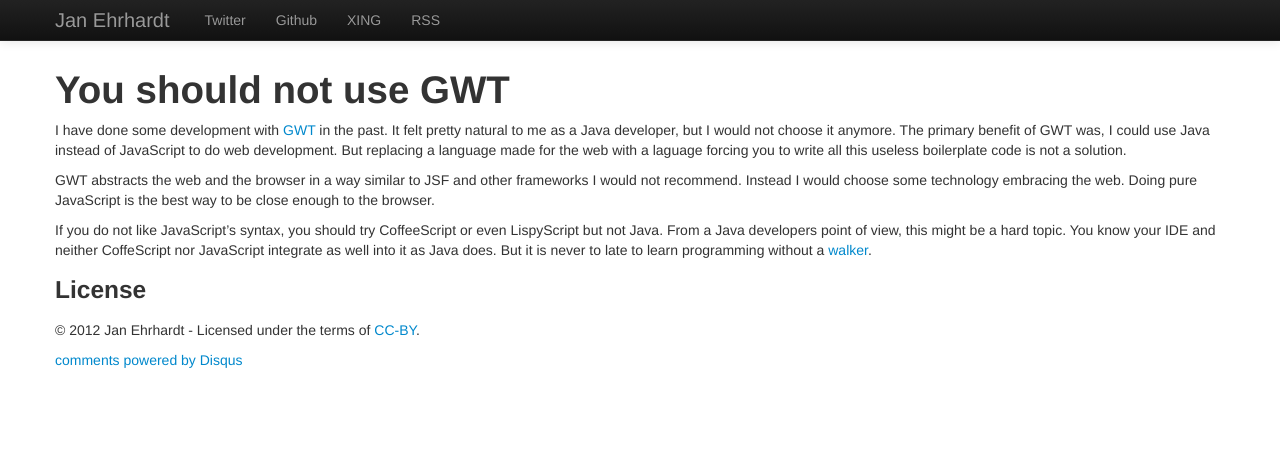
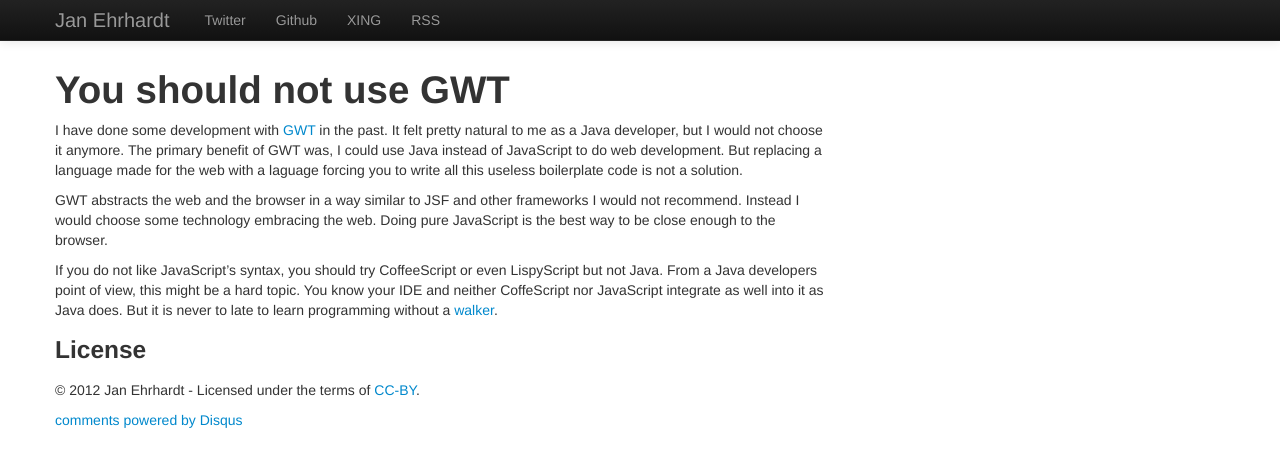
Before and after one commit to jehrhardt/jehrhardt.github.io, a Jekyll site: the page built from _posts/2012-10-23-you-should-not-use-gwt.markdown, in a window 1280 px wide. Shown: the top 467 px of the page. Built offline with Jekyll 4.4.1, drawn with Linux system fonts in a browser that asks for light colours; nearby versions of some CDN libraries; Markdown is read by kramdown in place of the engine named in the settings; comment, search, counter and statistics services are not loaded.

Commit message:
Introduce two column layout - #19
The width was already limited, but the content's
width was to large by default. A simple two column
layout limits the width of the article itself.

```diff
--- a/_layouts/post.html
+++ b/_layouts/post.html
@@ -1,11 +1,14 @@
 ---
 layout: default
 ---
-<article>
+<div class="row">
+  <article class="span8">
     <header>
       <h1>{{ page.title }}</h1>
     </header>
     {{ content }}
-</article>
     <div id="disqus_thread"></div>
     <a href="http://disqus.com" class="dsq-brlink">comments powered by <span class="logo-disqus">Disqus</span></a>
+  </article>
+  <aside class="span4"></aside>
+</div>
```
Lines whose indentation alone changed are shown as unchanged.
